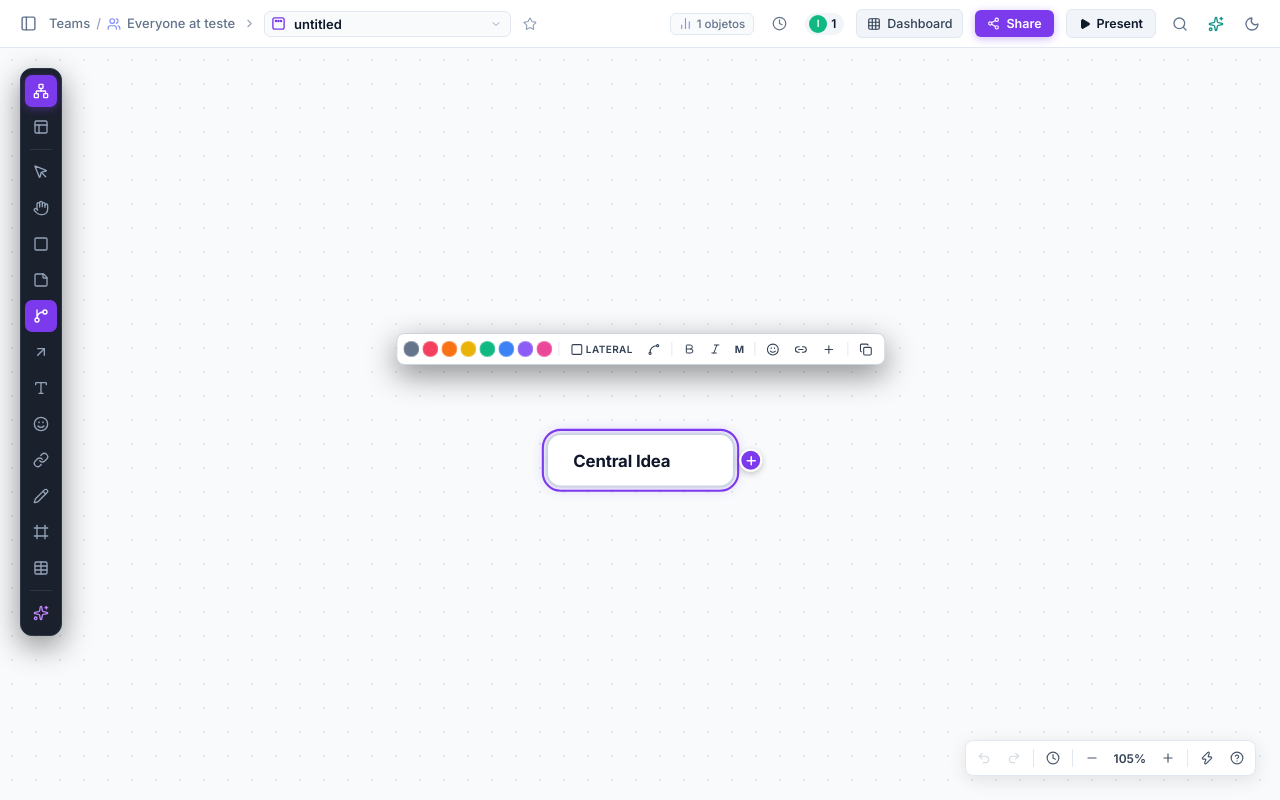
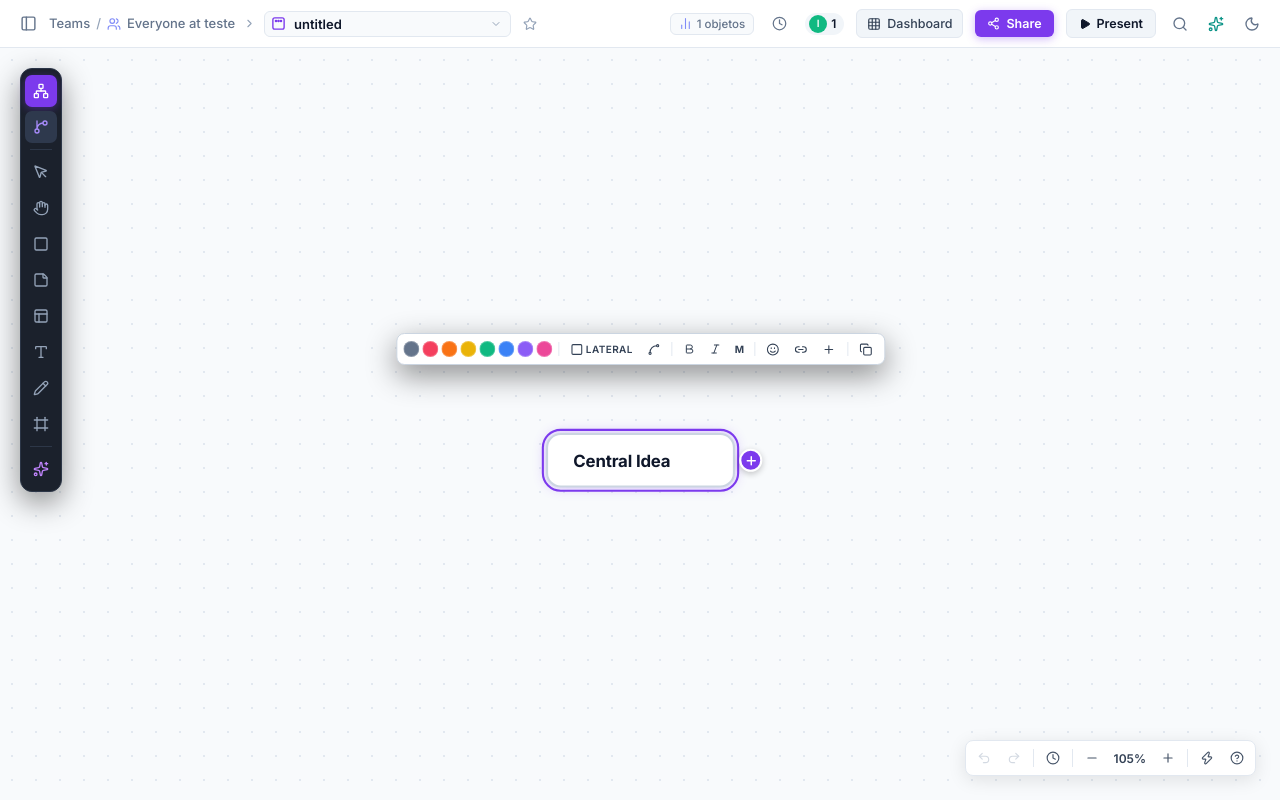
Before and after one commit to igorpedrosaramos-ai/whimflow, a React (Vite) app: page / in a window 1280 px wide. Both pictures are taken after a click on the button 231 px from the left and 27 px from the top of the page. Built offline with nearby package versions, Linux system fonts and the light colour scheme.

Commit message:
feat(ui): Etapa 3 - correcao completa das ferramentas do Toolbar, FlowchartCanvas e adicao de formas/wireframes/textos reais

```diff
--- a/src/App.tsx
+++ b/src/App.tsx
@@ -1,12 +1,13 @@
 import React, { useState, useEffect, useRef, useCallback, useMemo } from 'react';
 import { INITIAL_BOARDS, BLANK_BOARD, ONEGAI_BOARD, ORION_SUSHI_BOARD } from './constants/initialData';
-import { Board, ToolType, MindMapNode, StickyNote, WireframeItem, DrawingStroke, SlideSection } from './types';
+import { Board, ToolType, MindMapNode, StickyNote, WireframeItem, DrawingStroke, SlideSection, FlowShape, ShapeType, TextItem } from './types';
 import { TopNav } from './components/TopNav';
 import { Sidebar } from './components/Sidebar';
 import { Toolbar } from './components/Toolbar';
 import { MindMapCanvas } from './components/MindMapCanvas';
 import { StickyNotesCanvas } from './components/StickyNotesCanvas';
 import { FreehandCanvas } from './components/FreehandCanvas';
+import { FlowchartCanvas } from './components/FlowchartCanvas';
 import { ZoomControls } from './components/ZoomControls';
 import { AIModal } from './components/AIModal';
 import { ShareModal } from './components/ShareModal';
@@ -116,6 +117,7 @@ export const App: React.FC = () => {
   const [selectedNodeId, setSelectedNodeId] = useState<string | null>('root');
   const [selectedNodeIds, setSelectedNodeIds] = useState<string[]>(['root']);
   const [selectedStickyId, setSelectedStickyId] = useState<string | null>(null);
+  const [selectedShapeId, setSelectedShapeId] = useState<string | null>(null);
 
   // Seleção por Retângulo (Marquee / Lasso) no Canvas
   const [marqueeRect, setMarqueeRect] = useState<{ x1: number; y1: number; x2: number; y2: number } | null>(null);
@@ -1168,32 +1170,69 @@ export const App: React.FC = () => {
     }));
   };
 
-  // Notas Adesivas
-  const handleAddSticky = () => {
+  // Ferramentas do Canvas (Notas, Formas, Wireframes, Texto)
+  const handleAddSticky = (customX?: number, customY?: number) => {
     const newSticky: StickyNote = {
       id: `sticky-${Date.now()}`,
-      x: -pan.x / zoom + window.innerWidth / (2 * zoom) - 90,
-      y: -pan.y / zoom + window.innerHeight / (2 * zoom) - 70,
+      x: customX !== undefined ? customX : -pan.x / zoom + window.innerWidth / (2 * zoom) - 90,
+      y: customY !== undefined ? customY : -pan.y / zoom + window.innerHeight / (2 * zoom) - 70,
       width: 180,
       height: 140,
       text: 'Nota de apoio...',
       color: '#fef08a'
     };
-    updateActiveBoard(board => ({ ...board, stickies: [...board.stickies, newSticky] }));
+    updateActiveBoard(board => ({ ...board, stickies: [...(board.stickies || []), newSticky] }));
     setSelectedStickyId(newSticky.id);
-  };
-
-  const handleAddWireframe = () => {
+    showToast('Nota adesiva adicionada');
+  };
+
+  const handleAddShape = (type: ShapeType = 'rounded', customX?: number, customY?: number) => {
+    const newShape: FlowShape = {
+      id: `shape-${Date.now()}`,
+      type,
+      x: customX !== undefined ? customX : -pan.x / zoom + window.innerWidth / (2 * zoom) - 80,
+      y: customY !== undefined ? customY : -pan.y / zoom + window.innerHeight / (2 * zoom) - 35,
+      width: 160,
+      height: 70,
+      text: 'Novo Bloco',
+      color: theme === 'dark' ? '#1e293b' : '#f8fafc',
+      borderColor: '#6366f1',
+      textColor: theme === 'dark' ? '#f8fafc' : '#0f172a'
+    };
+    updateActiveBoard(board => ({ ...board, shapes: [...(board.shapes || []), newShape] }));
+    setSelectedShapeId(newShape.id);
+    showToast('Forma criada');
+  };
+
+  const handleAddWireframe = (type: any = 'card', customX?: number, customY?: number) => {
     const newWf: WireframeItem = {
       id: `wf-${Date.now()}`,
-      type: 'card',
-      x: -pan.x / zoom + window.innerWidth / (2 * zoom) - 120,
-      y: -pan.y / zoom + window.innerHeight / (2 * zoom) - 60,
+      type,
+      x: customX !== undefined ? customX : -pan.x / zoom + window.innerWidth / (2 * zoom) - 120,
+      y: customY !== undefined ? customY : -pan.y / zoom + window.innerHeight / (2 * zoom) - 60,
       width: 240,
       height: 120,
       label: 'Bloco de Interface'
     };
-    updateActiveBoard(board => ({ ...board, wireframes: [...board.wireframes, newWf] }));
+    updateActiveBoard(board => ({ ...board, wireframes: [...(board.wireframes || []), newWf] }));
+    setSelectedShapeId(newWf.id);
+    showToast('Wireframe adicionado');
+  };
+
+  const handleAddText = (customX?: number, customY?: number) => {
+    const newText: TextItem = {
+      id: `text-${Date.now()}`,
+      x: customX !== undefined ? customX : -pan.x / zoom + window.innerWidth / (2 * zoom) - 60,
+      y: customY !== undefined ? customY : -pan.y / zoom + window.innerHeight / (2 * zoom) - 15,
+      width: 140,
+      height: 32,
+      text: 'Texto livre...',
+      fontSize: 16,
+      color: theme === 'dark' ? '#f1f5f9' : '#1e293b'
+    };
+    updateActiveBoard(board => ({ ...board, texts: [...(board.texts || []), newText] }));
+    setSelectedShapeId(newText.id);
+    showToast('Caixa de texto criada');
   };
 
   // Atalhos de Teclado (Tab, Enter, Delete, Ctrl+Z, Ctrl+Y, Espaço)
@@ -1515,6 +1554,16 @@ export const App: React.FC = () => {
         color: '#f43f5e',
         strokeWidth: 3
       };
+    } else if (currentTool === 'sticky' && isCanvasBg) {
+      const canvasX = (e.clientX - pan.x) / zoom;
+      const canvasY = (e.clientY - pan.y) / zoom;
+      handleAddSticky(canvasX - 90, canvasY - 70);
+      setCurrentTool('select');
+    } else if (currentTool === 'wireframe' && isCanvasBg) {
+      const canvasX = (e.clientX - pan.x) / zoom;
+      const canvasY = (e.clientY - pan.y) / zoom;
+      handleAddWireframe('card', canvasX - 120, canvasY - 60);
+      setCurrentTool('select');
     } else if (e.button === 0 && isCanvasBg) {
       // Arrastar sobre fundo vazio inicia retângulo de seleção múltipla (Lasso)
       isMarqueeActiveRef.current = true;
@@ -1840,11 +1889,12 @@ export const App: React.FC = () => {
             currentTool={currentTool}
             onSelectTool={setCurrentTool}
             onAddConnectedNode={handleAddConnectedNode}
-            onAddSticky={handleAddSticky}
-            onAddWireframe={handleAddWireframe}
-            onAddText={() => handleAddSticky()}
+            onAddShape={() => handleAddShape()}
+            onAddSticky={() => handleAddSticky()}
+            onAddWireframe={() => handleAddWireframe()}
+            onAddText={() => handleAddText()}
             onStartPresentation={() => setIsPresentationOpen(true)}
-            onOpenAI={() => setIsAIModalOpen(true)}
+            onOpenAI={() => setIsAgentDrawerOpen(true)}
             onTogglePresentPanel={() => setIsPresentSidePanelOpen(prev => !prev)}
           />
 
@@ -1912,6 +1962,47 @@ export const App: React.FC = () => {
               onDelete={(id) => updateActiveBoard(b => ({
                 ...b,
                 stickies: b.stickies.filter(s => s.id !== id)
+              }))}
+            />
+
+            {/* Formas Geométricas, Wireframes e Textos Livres */}
+            <FlowchartCanvas
+              shapes={activeBoard.shapes || []}
+              wireframes={activeBoard.wireframes || []}
+              texts={activeBoard.texts || []}
+              selectedId={selectedShapeId}
+              onSelect={setSelectedShapeId}
+              onUpdateShapeText={(id, text) => updateActiveBoard(b => ({
+                ...b,
+                shapes: (b.shapes || []).map(s => s.id === id ? { ...s, text } : s)
+              }))}
+              onMoveShape={(id, dx, dy) => updateActiveBoard(b => ({
+                ...b,
+                shapes: (b.shapes || []).map(s => s.id === id ? { ...s, x: s.x + dx / zoom, y: s.y + dy / zoom } : s)
+              }))}
+              onDeleteShape={(id) => updateActiveBoard(b => ({
+                ...b,
+                shapes: (b.shapes || []).filter(s => s.id !== id)
+              }))}
+              onMoveWireframe={(id, dx, dy) => updateActiveBoard(b => ({
+                ...b,
+                wireframes: (b.wireframes || []).map(w => w.id === id ? { ...w, x: w.x + dx / zoom, y: w.y + dy / zoom } : w)
+              }))}
+              onDeleteWireframe={(id) => updateActiveBoard(b => ({
+                ...b,
+                wireframes: (b.wireframes || []).filter(w => w.id !== id)
+              }))}
+              onUpdateText={(id, text) => updateActiveBoard(b => ({
+                ...b,
+                texts: (b.texts || []).map(t => t.id === id ? { ...t, text } : t)
+              }))}
+              onMoveText={(id, dx, dy) => updateActiveBoard(b => ({
+                ...b,
+                texts: (b.texts || []).map(t => t.id === id ? { ...t, x: t.x + dx / zoom, y: t.y + dy / zoom } : t)
+              }))}
+              onDeleteText={(id) => updateActiveBoard(b => ({
+                ...b,
+                texts: (b.texts || []).filter(t => t.id !== id)
               }))}
             />
           </div>
--- a/src/components/Toolbar.tsx
+++ b/src/components/Toolbar.tsx
@@ -8,15 +8,9 @@ import {
   Layout,
   Type,
   Pencil,
-  Play,
   GitBranch,
   Sparkles,
-  ArrowUpRight,
-  Smile,
-  Link,
-  Frame,
-  Table,
-  Plus
+  Frame
 } from 'lucide-react';
 import { ToolType } from '../types';
 
@@ -24,6 +18,7 @@ interface ToolbarProps {
   currentTool: ToolType;
   onSelectTool: (tool: ToolType) => void;
   onAddConnectedNode: () => void;
+  onAddShape: () => void;
   onAddSticky: () => void;
   onAddWireframe: () => void;
   onAddText: () => void;
@@ -36,6 +31,7 @@ export const Toolbar: React.FC<ToolbarProps> = ({
   currentTool,
   onSelectTool,
   onAddConnectedNode,
+  onAddShape,
   onAddSticky,
   onAddWireframe,
   onAddText,
@@ -64,7 +60,7 @@ export const Toolbar: React.FC<ToolbarProps> = ({
       onMouseDown={e => e.stopPropagation()}
       onClick={e => e.stopPropagation()}
     >
-      {/* Grupo Superior de Modos de Diagrama */}
+      {/* 1. Criar Nó Conectado */}
       <button
         onClick={onAddConnectedNode}
         style={{
@@ -80,34 +76,35 @@ export const Toolbar: React.FC<ToolbarProps> = ({
           cursor: 'pointer',
           boxShadow: '0 2px 8px rgba(124, 58, 237, 0.4)'
         }}
-        title="Criar Quadrado com Linha Conectada (Tab: Filho | Enter: Irmão)"
+        title="Criar Nó Conectado (Tab: Filho | Enter: Irmão)"
       >
         <Network size={16} />
       </button>
 
+      {/* 2. Modo Mapa Mental */}
       <button
-        onClick={() => onSelectTool('wireframe')}
+        onClick={() => onSelectTool('mindmap')}
         style={{
           width: '32px',
           height: '32px',
           borderRadius: '7px',
           border: 'none',
-          backgroundColor: currentTool === 'wireframe' ? '#2e394d' : 'transparent',
-          color: currentTool === 'wireframe' ? '#ffffff' : '#94a3b8',
+          backgroundColor: currentTool === 'mindmap' ? '#2e394d' : 'transparent',
+          color: currentTool === 'mindmap' ? '#a78bfa' : '#94a3b8',
           display: 'flex',
           alignItems: 'center',
           justifyContent: 'center',
           cursor: 'pointer'
         }}
-        title="Modo Wireframe / Componentes"
+        title="Modo Mapa Mental (M)"
       >
-        <Layout size={16} />
+        <GitBranch size={16} />
       </button>
 
       {/* Divisor */}
       <div style={{ width: '22px', height: '1px', backgroundColor: '#2d3748', margin: '2px 0' }} />
 
-      {/* Ferramenta de Seleção / Cursor */}
+      {/* 3. Ferramenta de Seleção / Cursor */}
       <button
         onClick={() => onSelectTool('select')}
         style={{
@@ -122,12 +119,12 @@ export const Toolbar: React.FC<ToolbarProps> = ({
           justifyContent: 'center',
           cursor: 'pointer'
         }}
-        title="Selecionar / Mover Nós (V)"
+        title="Selecionar e Mover (V)"
       >
         <MousePointer size={16} />
       </button>
 
-      {/* Mão / Pan */}
+      {/* 4. Mão / Panorâmica */}
       <button
         onClick={() => onSelectTool('hand')}
         style={{
@@ -142,14 +139,14 @@ export const Toolbar: React.FC<ToolbarProps> = ({
           justifyContent: 'center',
           cursor: 'pointer'
         }}
-        title="Panorâmica / Mover Canvas (H ou segurar Espaço)"
+        title="Panorâmica / Mover Tela (H ou segurar Espaço)"
       >
         <Hand size={16} />
       </button>
 
-      {/* Formas Geométricas */}
+      {/* 5. Forma Geométrica */}
       <button
-        onClick={onAddConnectedNode}
+        onClick={onAddShape}
         style={{
           width: '32px',
           height: '32px',
@@ -162,12 +159,12 @@ export const Toolbar: React.FC<ToolbarProps> = ({
           justifyContent: 'center',
           cursor: 'pointer'
         }}
-        title="Formas Geométricas"
+        title="Inserir Forma Geométrica / Card"
       >
         <Square size={16} />
       </button>
 
-      {/* Sticky Note */}
+      {/* 6. Sticky Note */}
       <button
         onClick={() => {
           onSelectTool('sticky');
@@ -185,52 +182,35 @@ export const Toolbar: React.FC<ToolbarProps> = ({
           justifyContent: 'center',
           cursor: 'pointer'
         }}
-        title="Nota Adesiva / Post-it (S)"
+        title="Inserir Nota Adesiva / Post-it (S)"
       >
         <StickyIcon size={16} />
       </button>
 
-      {/* Mind Map Mode */}
+      {/* 7. Wireframe */}
       <button
-        onClick={() => onSelectTool('mindmap')}
+        onClick={() => {
+          onSelectTool('wireframe');
+          onAddWireframe();
+        }}
         style={{
           width: '32px',
           height: '32px',
           borderRadius: '7px',
           border: 'none',
-          backgroundColor: currentTool === 'mindmap' ? '#7c3aed' : 'transparent',
-          color: '#ffffff',
+          backgroundColor: currentTool === 'wireframe' ? '#2e394d' : 'transparent',
+          color: currentTool === 'wireframe' ? '#38bdf8' : '#94a3b8',
           display: 'flex',
           alignItems: 'center',
           justifyContent: 'center',
           cursor: 'pointer'
         }}
-        title="Mapa Mental (M)"
+        title="Inserir Componente de Wireframe"
       >
-        <GitBranch size={16} />
+        <Layout size={16} />
       </button>
 
-      {/* Conector */}
-      <button
-        onClick={onAddConnectedNode}
-        style={{
-          width: '32px',
-          height: '32px',
-          borderRadius: '7px',
-          border: 'none',
-          backgroundColor: 'transparent',
-          color: '#94a3b8',
-          display: 'flex',
-          alignItems: 'center',
-          justifyContent: 'center',
-          cursor: 'pointer'
-        }}
-        title="Conector / Linha (C)"
-      >
-        <ArrowUpRight size={16} />
-      </button>
-
-      {/* Texto */}
+      {/* 8. Texto Livre */}
       <button
         onClick={onAddText}
         style={{
@@ -245,52 +225,12 @@ export const Toolbar: React.FC<ToolbarProps> = ({
           justifyContent: 'center',
           cursor: 'pointer'
         }}
-        title="Texto Livre (T)"
+        title="Inserir Caixa de Texto (T)"
       >
         <Type size={16} />
       </button>
 
-      {/* Ícone / Emoji */}
-      <button
-        onClick={onAddConnectedNode}
-        style={{
-          width: '32px',
-          height: '32px',
-          borderRadius: '7px',
-          border: 'none',
-          backgroundColor: 'transparent',
-          color: '#94a3b8',
-          display: 'flex',
-          alignItems: 'center',
-          justifyContent: 'center',
-          cursor: 'pointer'
-        }}
-        title="Ícones e Emojis"
-      >
-        <Smile size={16} />
-      </button>
-
-      {/* Link */}
-      <button
-        onClick={onAddConnectedNode}
-        style={{
-          width: '32px',
-          height: '32px',
-          borderRadius: '7px',
-          border: 'none',
-          backgroundColor: 'transparent',
-          color: '#94a3b8',
-          display: 'flex',
-          alignItems: 'center',
-          justifyContent: 'center',
-          cursor: 'pointer'
-        }}
-        title="Link Externo (K)"
-      >
-        <Link size={16} />
-      </button>
-
-      {/* Desenho Livre / Caneta */}
+      {/* 9. Caneta / Desenho Livre */}
       <button
         onClick={() => onSelectTool(currentTool === 'draw' ? 'mindmap' : 'draw')}
         style={{
@@ -299,18 +239,18 @@ export const Toolbar: React.FC<ToolbarProps> = ({
           borderRadius: '7px',
           border: 'none',
           backgroundColor: currentTool === 'draw' ? '#2e394d' : 'transparent',
-          color: currentTool === 'draw' ? '#ffffff' : '#94a3b8',
+          color: currentTool === 'draw' ? '#f43f5e' : '#94a3b8',
           display: 'flex',
           alignItems: 'center',
           justifyContent: 'center',
           cursor: 'pointer'
         }}
-        title="Caneta / Desenho Livre (D)"
+        title="Caneta / Traço Livre (D)"
       >
         <Pencil size={16} />
       </button>
 
-      {/* Moldura / Seção de Apresentação */}
+      {/* 10. Seção / Apresentação */}
       <button
         onClick={onTogglePresentPanel}
         style={{
@@ -325,35 +265,15 @@ export const Toolbar: React.FC<ToolbarProps> = ({
           justifyContent: 'center',
           cursor: 'pointer'
         }}
-        title="Seção / Painel de Apresentação (F)"
+        title="Painel de Seções e Apresentação (F)"
       >
         <Frame size={16} />
-      </button>
-
-      {/* Tabela */}
-      <button
-        onClick={onAddConnectedNode}
-        style={{
-          width: '32px',
-          height: '32px',
-          borderRadius: '7px',
-          border: 'none',
-          backgroundColor: 'transparent',
-          color: '#94a3b8',
-          display: 'flex',
-          alignItems: 'center',
-          justifyContent: 'center',
-          cursor: 'pointer'
-        }}
-        title="Tabela"
-      >
-        <Table size={16} />
       </button>
 
       {/* Divisor */}
       <div style={{ width: '22px', height: '1px', backgroundColor: '#2d3748', margin: '2px 0' }} />
 
-      {/* Assistente IA */}
+      {/* 11. Assistente IA Turbi */}
       <button
         onClick={onOpenAI}
         style={{
@@ -368,7 +288,7 @@ export const Toolbar: React.FC<ToolbarProps> = ({
           justifyContent: 'center',
           cursor: 'pointer'
         }}
-        title="Assistente IA (Gerar ramos e estruturas)"
+        title="Assistente IA (Gerar diagramas e ramificações)"
       >
         <Sparkles size={16} />
       </button>
```
Also changed, not shown: src/components/FlowchartCanvas.tsx (+84 -6 lines).
